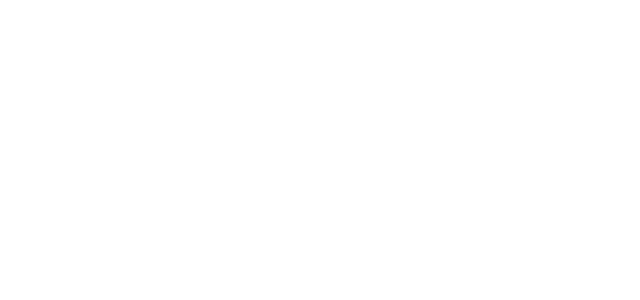
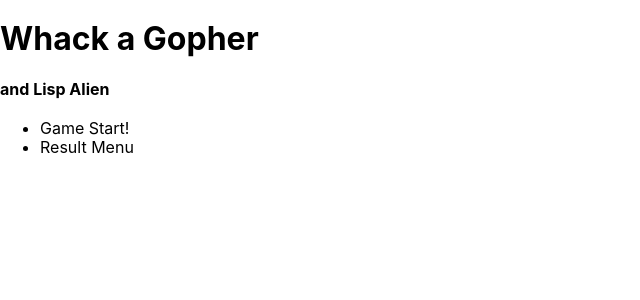
Before and after one commit to yuu-sky20/whack-a-gopher, a Next.js app in the folder app/: page / in a window 1280 px wide. Shown: the top 300 px of the page, without its empty margins (0-640 px from the left). Built offline with nearby package versions, Linux system fonts and the light colour scheme.

Commit message:
add link

```diff
--- a/app/pages/index.tsx
+++ b/app/pages/index.tsx
@@ -1,17 +1,30 @@
 import Head from 'next/head'
+import Link from 'next/link'
 import styled from 'styled-components'
-import Platform from './templates/platform'
 
 export default function Home() {
   return (
     <div>
       <Head>
         <title>Whack-a-Gopher</title>
-        <meta name="description" content="whack-a-gopher app here." />
+        <meta name="description" content="whack-a-gopher title scene" />
         <link rel="icon" href="/favicon.ico" />
       </Head>
       <main>
-
+        <div>
+          <h1>Whack a Gopher</h1>
+          <h4>and Lisp Alien</h4>
+        </div>
+        <div>
+          <ul>
+            <li>
+              <Link href="/game/main">Game Start!</Link>
+            </li>
+            <li>
+              <Link href="/game/result">Result Menu</Link>
+            </li>
+          </ul>
+        </div>
       </main>
     </div>
   )
```
